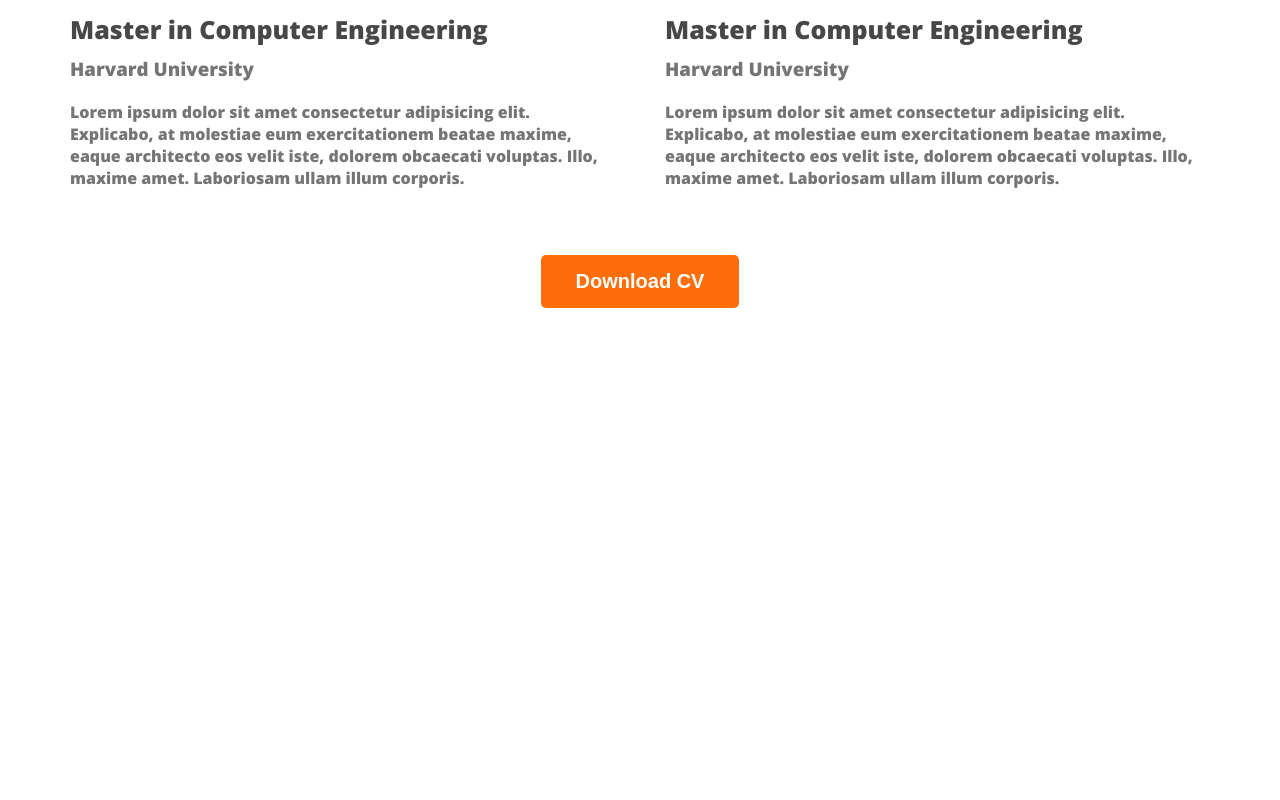
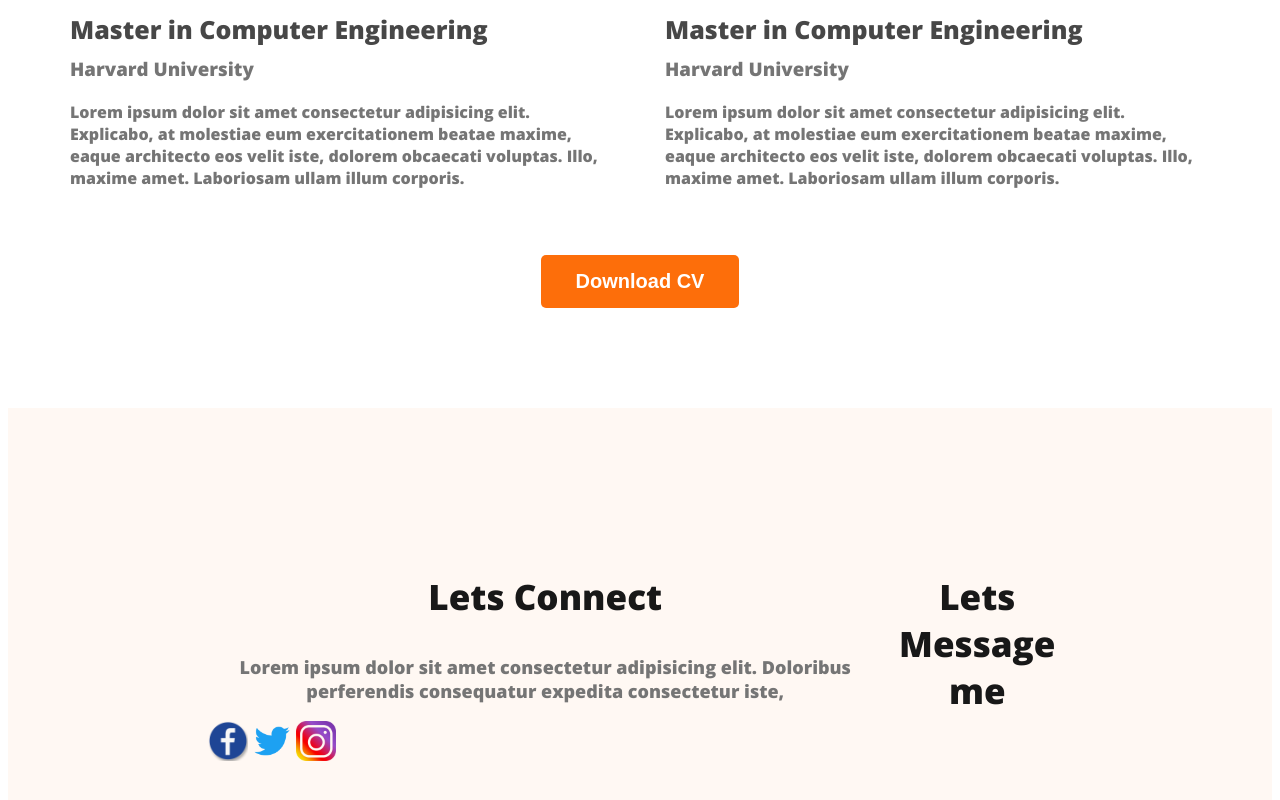
Before and after one commit to mizanur-007/portfolio-1, a plain HTML site: page index.html in a window 1280 px wide. Shown: the part 2931-3731 px from the top of the page. Before the commit the page ends 3247 px from the top, so only its background shows below. Drawn offline with nearby package versions, Linux system fonts and the light colour scheme.

Commit message:
basic footer added

```diff
--- a/index.html
+++ b/index.html
@@ -141,7 +141,18 @@
     </main>
 
     <footer>
-
+        <div class="footer-column">
+            <h3 class="section-title">Lets Connect</h3>
+            <p class="section-description">Lorem ipsum dolor sit amet consectetur adipisicing elit. Doloribus perferendis consequatur expedita consectetur iste,</p>
+            <div class="social-links">
+                <a href=""><img  class="social-image" src="images/fb.png" alt=""></a>
+                <a href=""><img class="social-image" src="images/twitter.png" alt=""></a>
+                <a href=""><img class="social-image" src="images/Instagram-Icon.png" alt=""></a>
+            </div>
+        </div>
+        <div class="footer-column">
+            <h3 class="section-title">Lets Message me</h3>
+        </div>
     </footer>
 </body>
 </html>
--- a/styles/portfolio.css
+++ b/styles/portfolio.css
@@ -177,3 +177,17 @@ main{
     text-align: center;
     margin-top: 50px;
 }
+
+/* footer */
+
+.social-image{
+    height: 40px;
+    width: 40px;
+}
+
+footer{
+    display: flex;
+    background: #FFF8F3;
+    padding: 130px 200px;
+    margin-top: 100px;
+}
```
Also changed, not shown: images/Instagram-Icon.png (added), images/fb.png (added), images/twitter.png (added).
